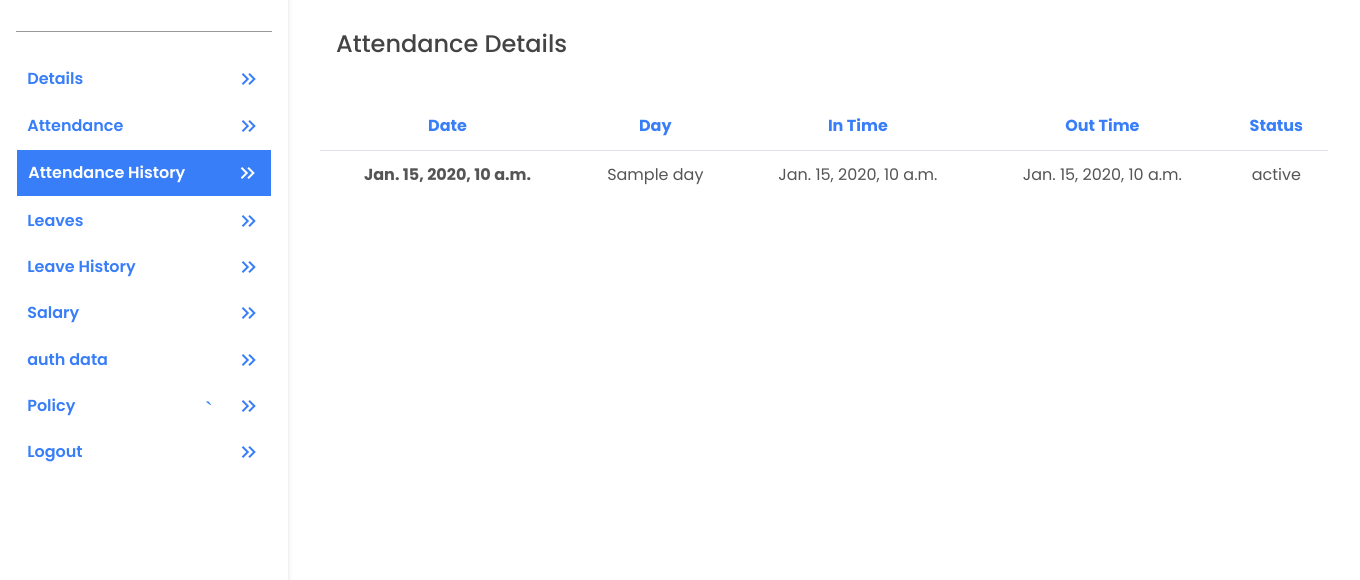
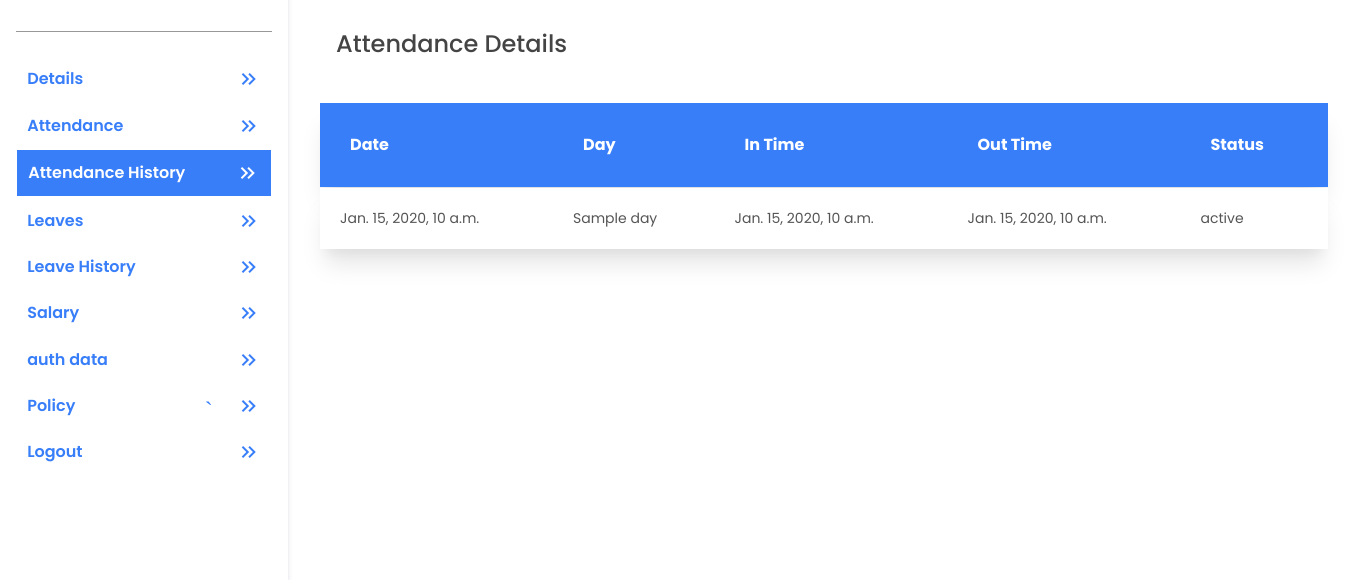
Before and after one commit to rohitpg18/hrmslive, a Django app: template templates/account/self_services/self_attendance_history.html in a window 1360 px wide. Shown: the part 220-800 px from the top of the page. Run offline with Django 4.2, Linux system fonts and the light colour scheme; data comes from the database, SQL or seed files in the repository; both versions use the stored data as it was after the commit; tables that the repository leaves empty hold one stand-in row (values such as "Sample post"); the template is opened without the code that fills it: values that come from a table or form of the project are taken from there, most other values are stand-ins (such as "Sample title", 1, 10 or a date in 2020); some libraries are stand-ins or nearby versions.

Commit message:
table change

```diff
--- a/templates/account/self_services/self_attendance_history.html
+++ b/templates/account/self_services/self_attendance_history.html
@@ -70,41 +70,43 @@
 
     }
 
-    .table thead tr {
-        color: #387EF9;
-        font-weight: 600;
-        border: none;
-    }
-    .table thead tr th{
-        border: none;
+
+    .table {
+        min-width: 1000px !important;
+        width: 100%;
+        border-collapse: separate;
+        border-spacing: 0 1px;
     }
 
-    .table .next-btn2 {
-        margin: 0;
-        padding: 0.2em 1em;
-        font-size: 1em;
-        font-weight: 500;
-        border: 2px solid #387EF9;
-        transition: 0.2s linear;
+    .table thead th {
+        border: none;
+        padding: 30px;
+        font-size: 1rem;
+        color: #fff;
+
     }
 
-    .table .next-btn2:hover {
-        background: #fff;
-        color: #387EF9;
-        border: 2px solid #387EF9;
-        transition: 0.2s linear;
+    .table tbody tr {
+        margin-bottom: 10px;
+        box-shadow: rgba(0, 0, 0, 0.1) 0px 20px 25px -5px, rgba(0, 0, 0, 0.04) 0px 10px 10px -5px;
+    }
+    .table thead tr {
+        margin-bottom: 10px;
+        box-shadow: rgba(0, 0, 0, 0.1) 0px 20px 25px -5px, rgba(0, 0, 0, 0.04) 0px 10px 10px -5px;
+        background-color: #387EF9;
     }
 
-    .table thead tr:hover {
-        color: #fff;
-        background-color: #387EF9;
-        transition: 0.3s linear;
+    .table tbody th,
+    .table tbody td {
+        border: none;
+        padding: 20px;
+        font-size: 14px;
+        background: #fff;
     }
 
-    tr:hover{
-        background-color: #387EF9;
-        color: #fff;
-        transition: 0.3s linear;
+    .table tbody td .close span {
+        font-size: 12px;
+        color: #dc3545;
     }
 </style>
 
@@ -137,7 +139,7 @@
 
 
         <p class="main-heading">Attendance Details</p>
-        <table class="table text-center">
+        <table class="table">
             <thead>
                 <tr>
                     <th scope="col">Date</th>
@@ -152,7 +154,7 @@
             <tbody>
                 {% for data in monthly_data %}
                 <tr>
-                    <th>{{data.date}}</th>
+                    <td>{{data.date}}</td>
                     <td>{{data.day}}</td>
                     <td>{{data.login_time}}</td>
                     <td>{{data.logout_time}}</td>
```
Also changed, not shown: templates/account/self_services/leave_history.html (+107 -30 lines), db.sqlite3.
